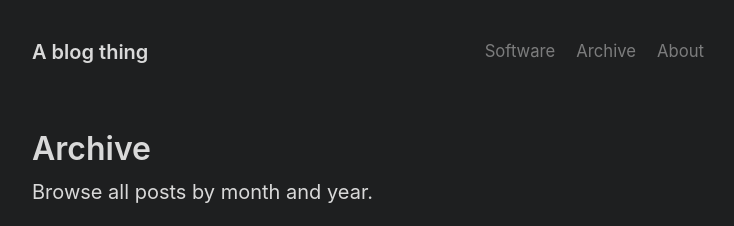
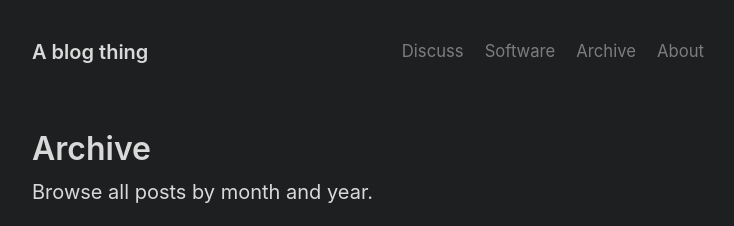
Before and after one commit to KowalskiPiotr98/KowalskiPiotr98.github.io, a Jekyll site: the page built from archive.md, in a window 1280 px wide. Shown: the top 226 px of the page, without its empty margins (272-1006 px from the left). Built offline with Jekyll 4.4.1, drawn with Linux system fonts in a browser that asks for light colours; Markdown is read by kramdown in place of the engine named in the settings.

Commit message:
Add GitHub discussions link to the header

```diff
--- a/_config.yml
+++ b/_config.yml
@@ -22,6 +22,8 @@ github:
   repo:           https://github.com/KowalskiPiotr98/KowalskiPiotr98.github.io
 
 nav:
+  - title: Discuss
+    url: https://github.com/KowalskiPiotr98/KowalskiPiotr98.github.io/discussions
   - title: Software
     url: /software
   - title: Archive
```
